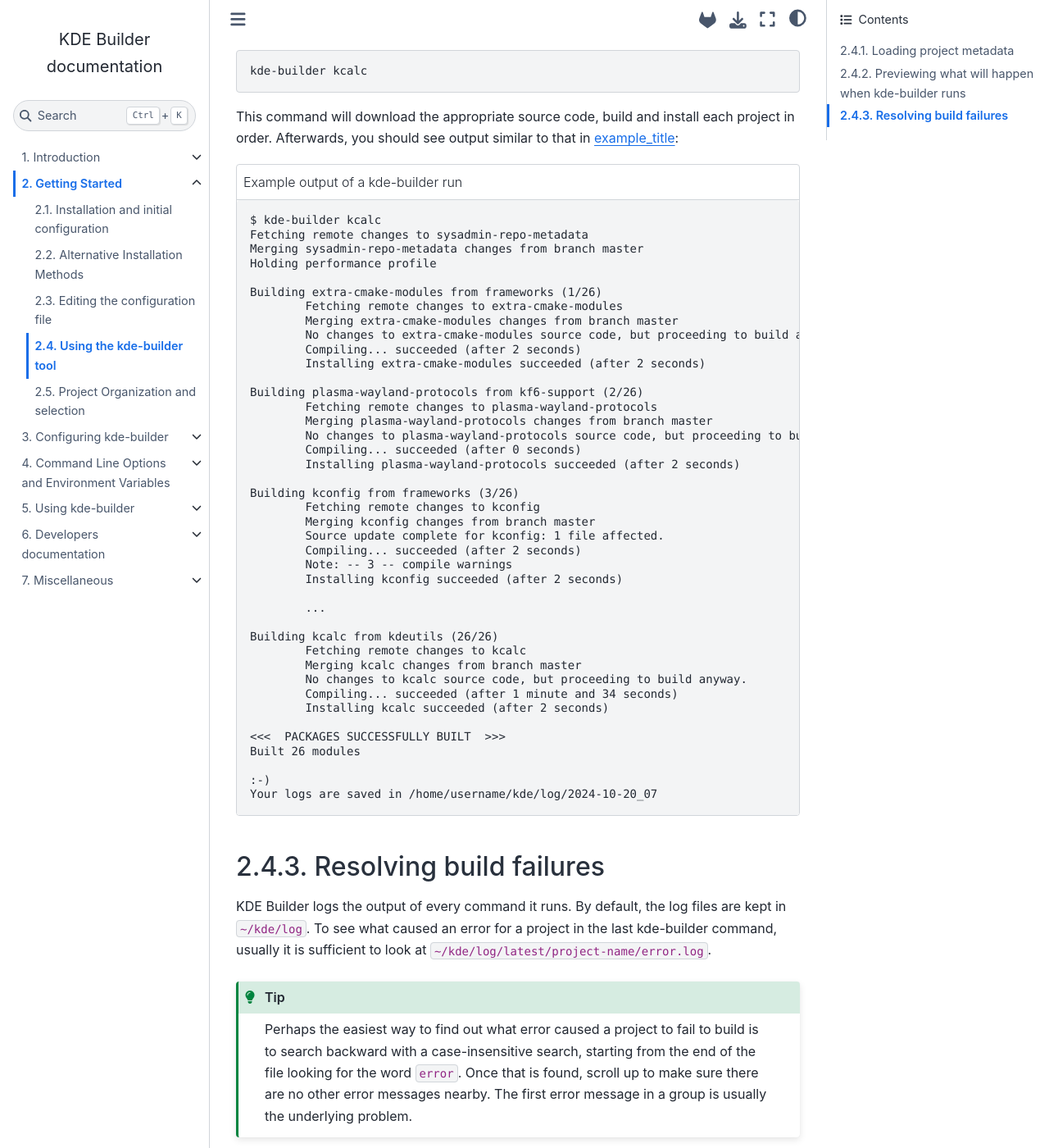
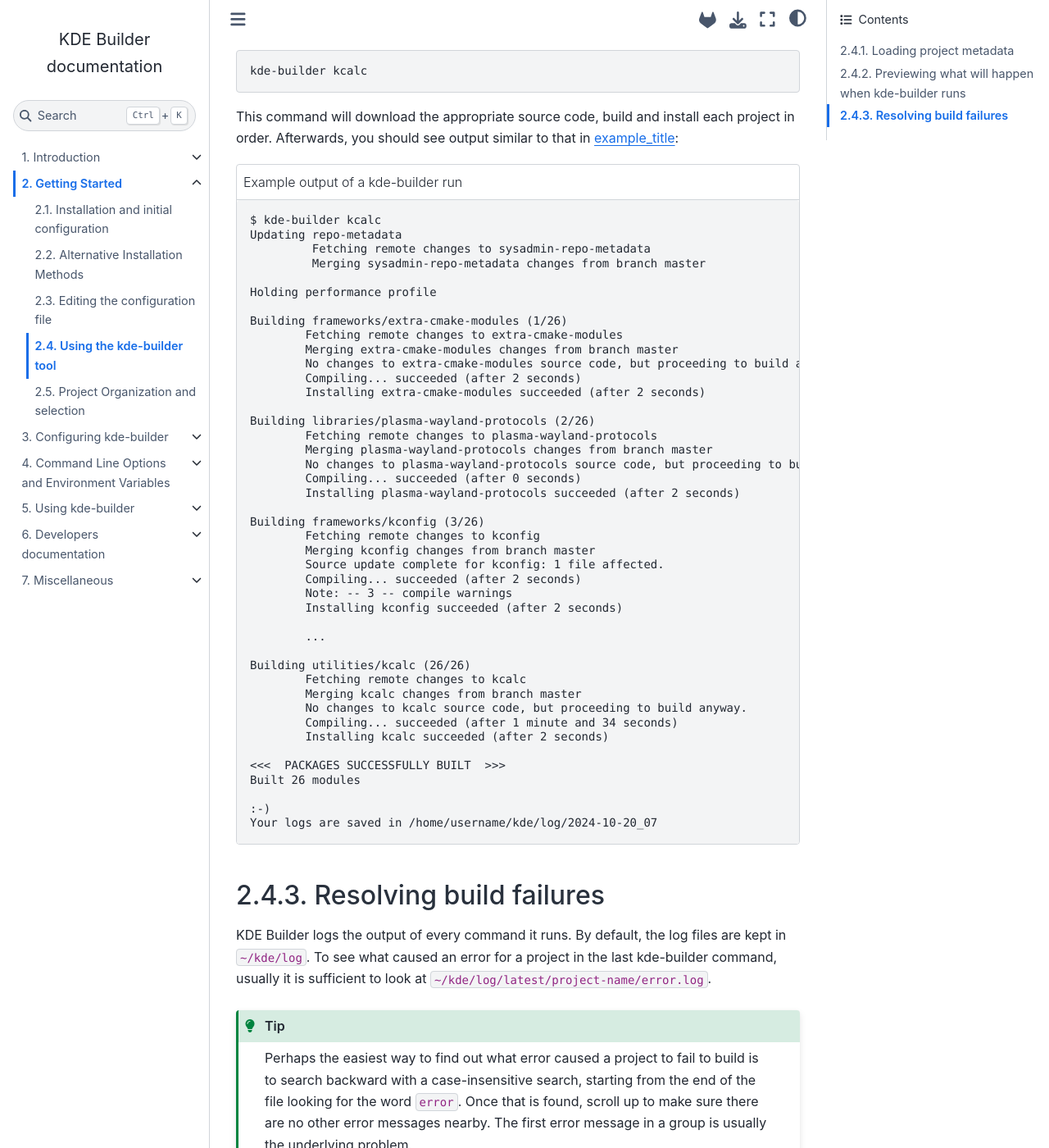
Before and after one commit to KDE/kde-builder, a Sphinx documentation site: the page built from doc/getting-started/building-and-troubleshooting.md, in a window 1280 px wide and 1400 px high, scrolled down 786 px. Shown: the whole window at 82% size. Built offline with Sphinx 7.4.7 and the Sphinx Book theme 1.1.4, drawn with Linux system fonts in a browser that asks for light colours.

Commit message:
Print invent path and legacy path in "Building" and "Updating" blocks

```diff
--- a/doc/getting-started/building-and-troubleshooting.md
+++ b/doc/getting-started/building-and-troubleshooting.md
@@ -47,25 +47,27 @@
 :caption: Example output of a kde-builder run
 
 $ kde-builder kcalc
-Fetching remote changes to sysadmin-repo-metadata
-Merging sysadmin-repo-metadata changes from branch master
+Updating repo-metadata
+         Fetching remote changes to sysadmin-repo-metadata
+         Merging sysadmin-repo-metadata changes from branch master
+
 Holding performance profile
 
-Building extra-cmake-modules from frameworks (1/26)
+Building frameworks/extra-cmake-modules (1/26)
         Fetching remote changes to extra-cmake-modules
         Merging extra-cmake-modules changes from branch master
         No changes to extra-cmake-modules source code, but proceeding to build anyway.
         Compiling... succeeded (after 2 seconds)
         Installing extra-cmake-modules succeeded (after 2 seconds)
 
-Building plasma-wayland-protocols from kf6-support (2/26)
+Building libraries/plasma-wayland-protocols (2/26)
         Fetching remote changes to plasma-wayland-protocols
         Merging plasma-wayland-protocols changes from branch master
         No changes to plasma-wayland-protocols source code, but proceeding to build anyway.
         Compiling... succeeded (after 0 seconds)
         Installing plasma-wayland-protocols succeeded (after 2 seconds)
 
-Building kconfig from frameworks (3/26)
+Building frameworks/kconfig (3/26)
         Fetching remote changes to kconfig
         Merging kconfig changes from branch master
         Source update complete for kconfig: 1 file affected.
@@ -75,7 +77,7 @@
 
         ...
 
-Building kcalc from kdeutils (26/26)
+Building utilities/kcalc (26/26)
         Fetching remote changes to kcalc
         Merging kcalc changes from branch master
         No changes to kcalc source code, but proceeding to build anyway.
```
Also changed, not shown: 1 other file.
